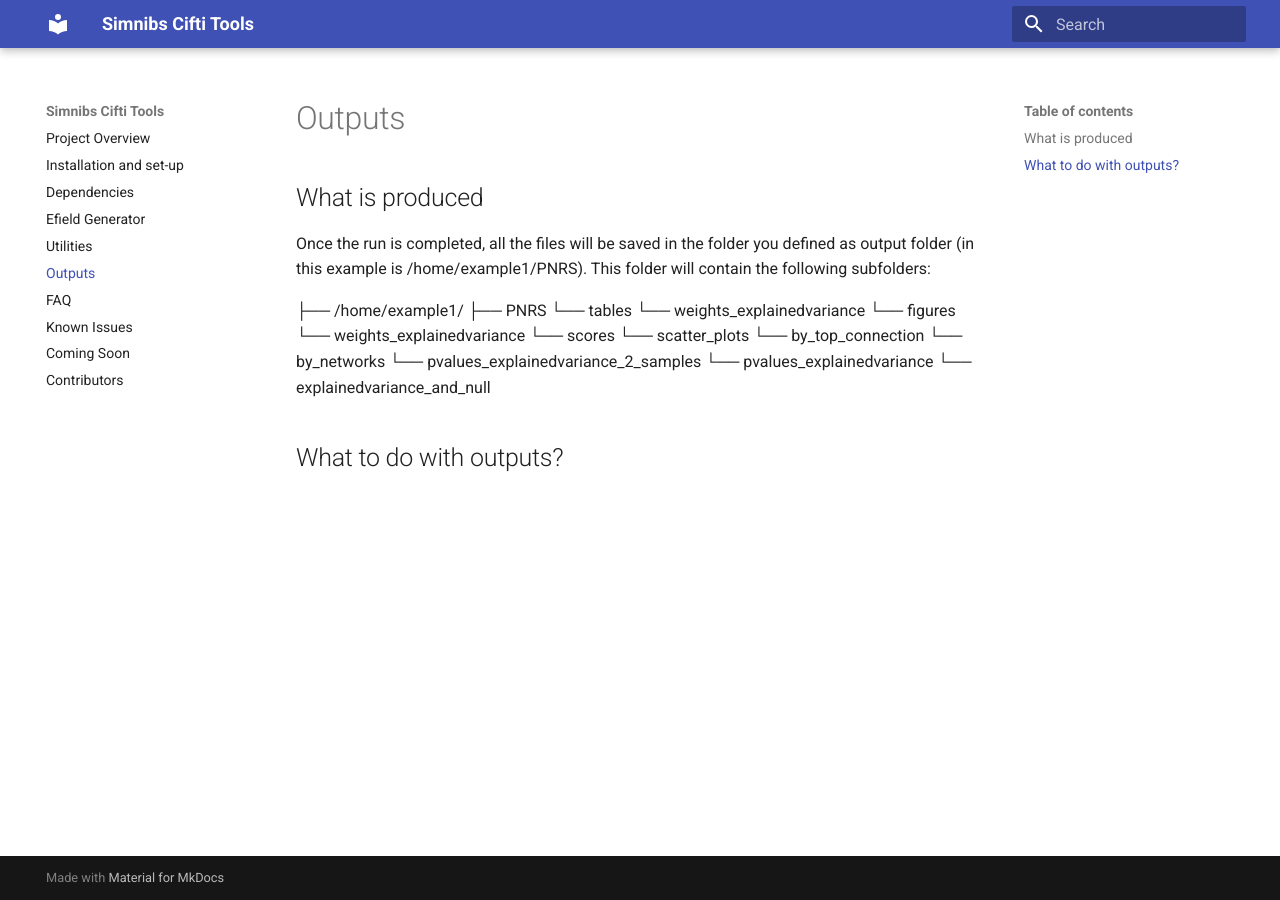
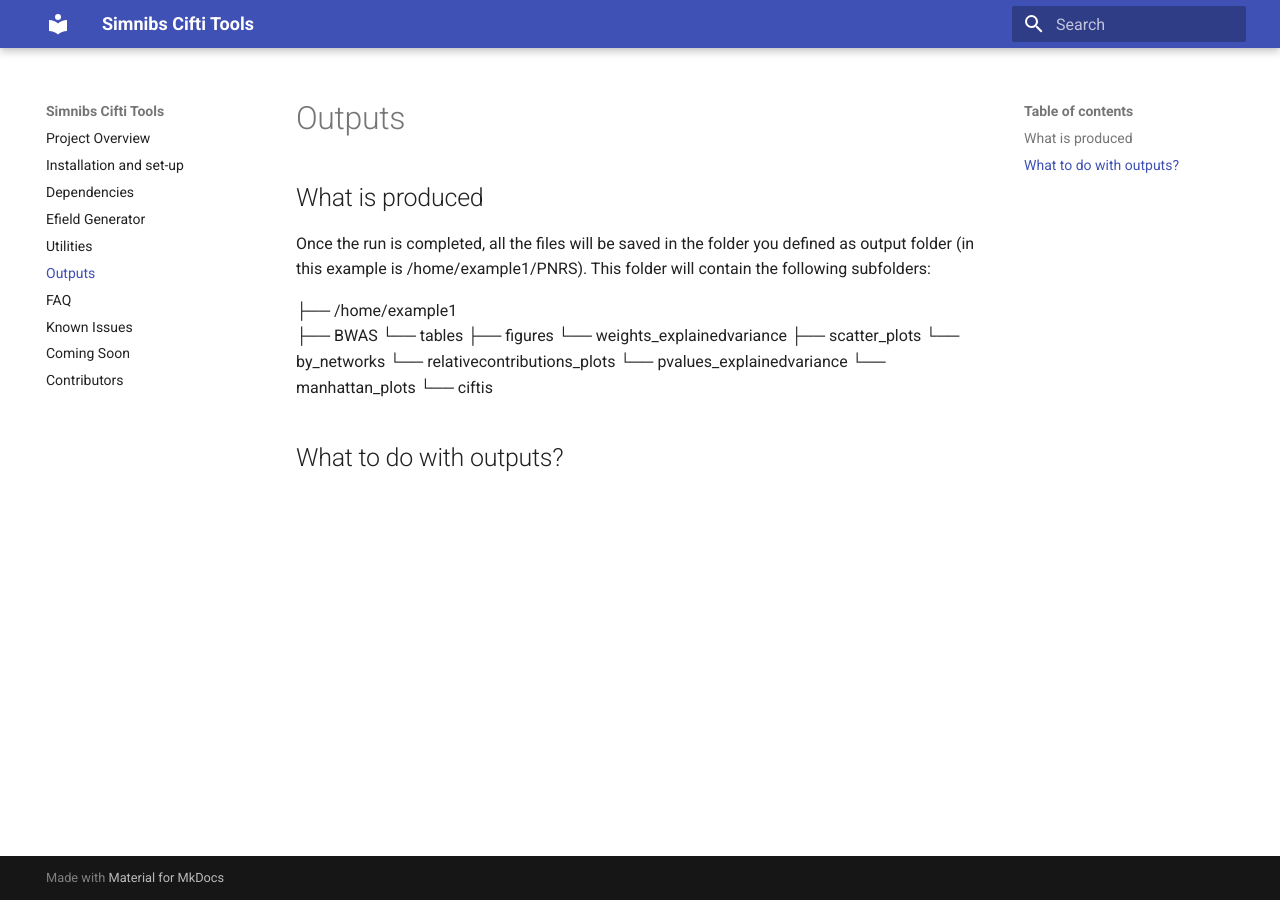
Before and after one commit to DCAN-Labs/simnibs_cifti_tools_RTD2, an MkDocs documentation site: the page built from docs/outputs.md, in a window 1280 px wide. Built offline with MkDocs 1.6.1 and Material for MkDocs 9.7.7, drawn with Linux system fonts in a browser that asks for light colours.

Commit message:
Update outputs.md

```diff
--- a/docs/outputs.md
+++ b/docs/outputs.md
@@ -1,19 +1,16 @@
 ## What is produced
 Once the run is completed, all the files will be saved in the folder you defined as output folder (in this example is /home/example1/PNRS). This folder will contain the following subfolders:
 
-
-├── /home/example1/
-    ├── PNRS
+├── /home/example1
+    ├── BWAS
         └── tables
+        ├── figures
             └── weights_explainedvariance
-        └── figures
-            └── weights_explainedvariance
-            └── scores
-            └── scatter_plots
-                └── by_top_connection
-                └── by_networks
-            └── pvalues_explainedvariance_2_samples
+            ├── scatter_plots
+               └── by_networks
+            └── relativecontributions_plots
             └── pvalues_explainedvariance
-            └── explainedvariance_and_null
+            └── manhattan_plots
+        └── ciftis
 
 ## What to do with outputs?
```
